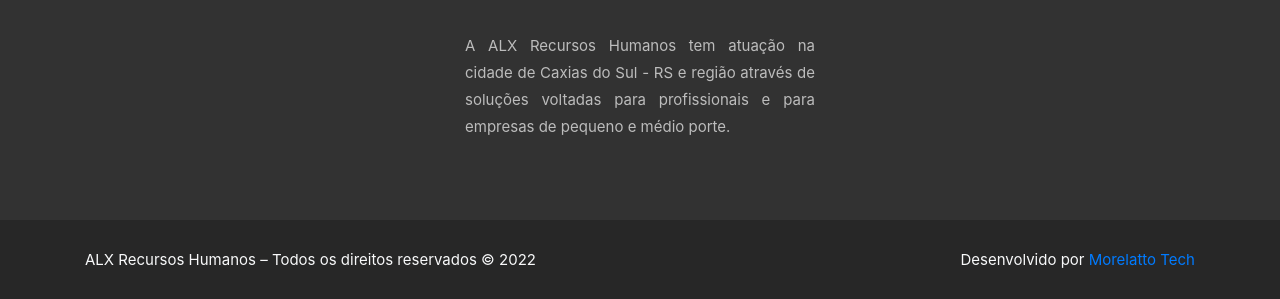
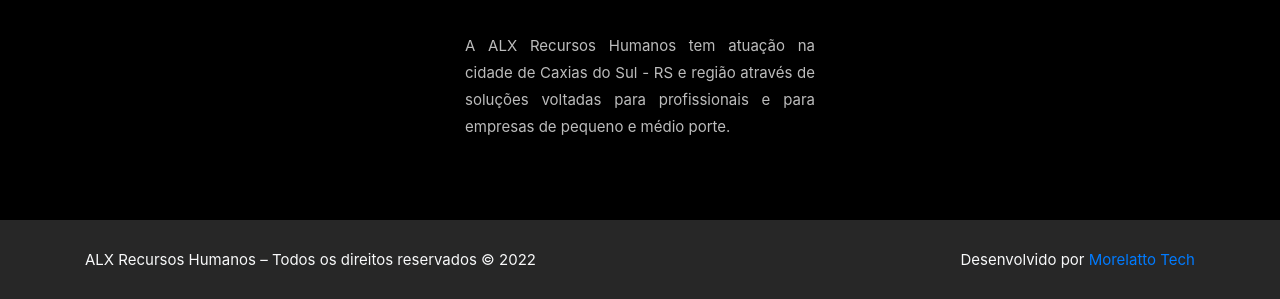
Before and after one commit to oMorelatto/Projeto-ALX-New, a plain HTML site: page index.html in a window 1280 px wide. Shown: the part 4154-4453 px from the top of the page. Drawn offline with Linux system fonts and the light colour scheme; a web font is replaced by a local one.

Commit message:
footer end

```diff
--- a/css/style.css
+++ b/css/style.css
@@ -1300,7 +1300,7 @@
 *****************/
 
 .bg-footer {
-    background-color: #323232;
+    background-color: black;
 }
 
 
```
Also changed, not shown: index.html (+1 -0 lines).
